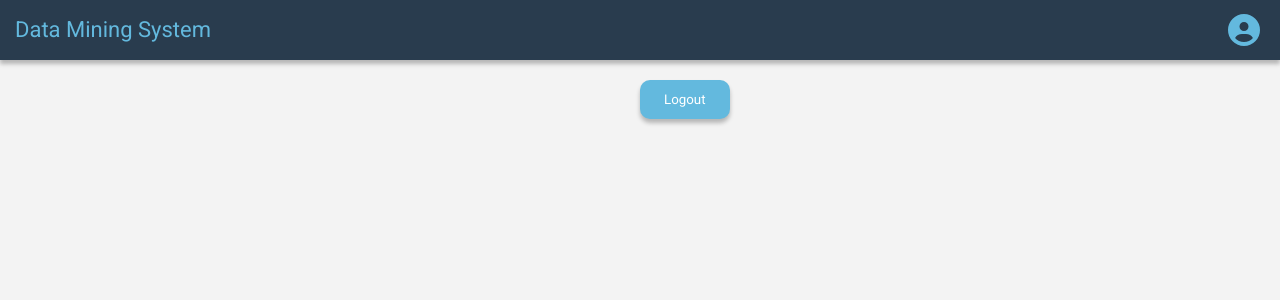
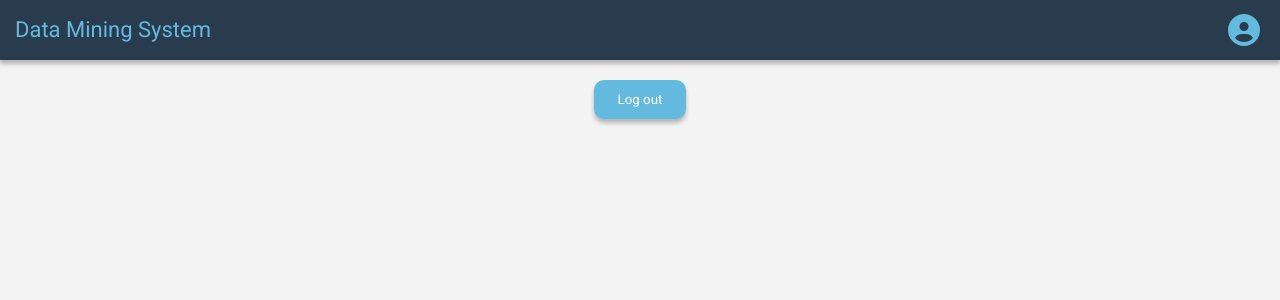
Before and after one commit to ECE493Group13/frontend, a React (Create React App) app: page /profile in a window 1280 px wide. Shown: the top 300 px of the page. Built offline with nearby package versions, Linux system fonts and the light colour scheme.

Commit message:
tests for logout

```diff
--- a/src/App.css
+++ b/src/App.css
@@ -343,7 +343,8 @@ ul.dms-tab-navigator li.active {
 }
 
 .logout-button {
-  margin: 20px 50%;
+  margin: 20px 0;
+  text-align: center;
 }
 
 .analogy-test-form-container {
--- a/src/Pages/ProfilePage.js
+++ b/src/Pages/ProfilePage.js
@@ -29,7 +29,7 @@ export const ProfilePage = () => {
     <div>
       <Header showProfileIcon />
       <div className="logout-button">
-        <Button buttonText={"Logout"} onClick={onRequestLogout} />
+        <Button buttonText={"Log out"} onClick={onRequestLogout} />
       </div>
     </div>
   );
```
Also changed, not shown: 1 other file (tests, documents, lock files or other folders).
